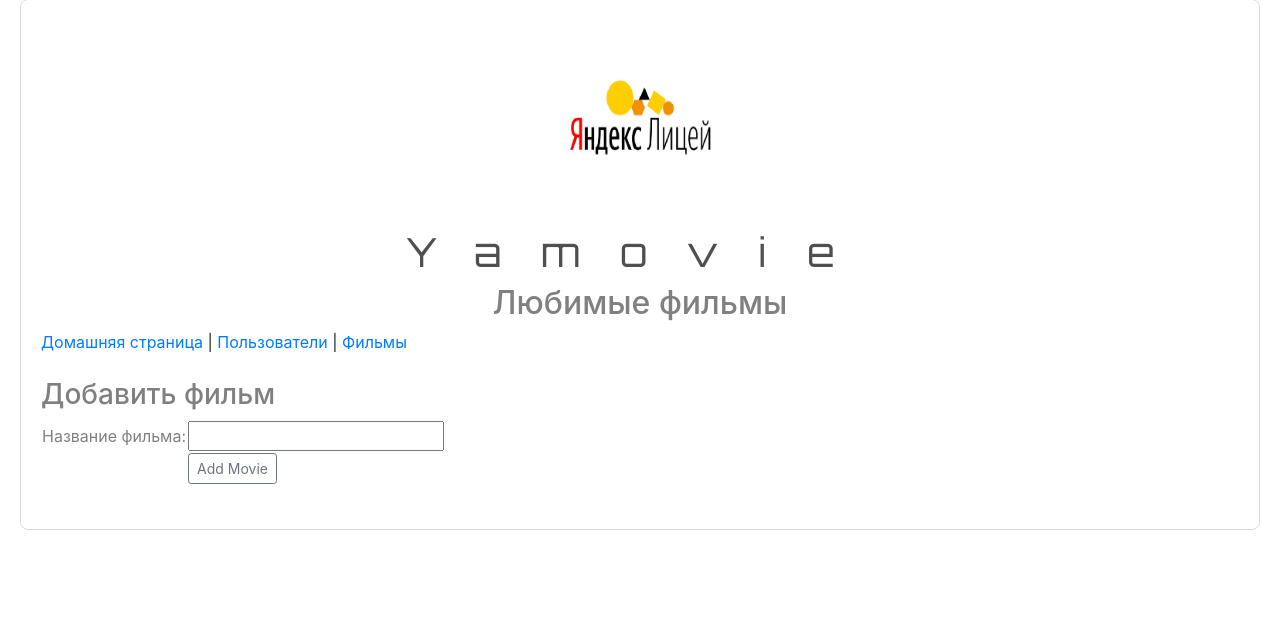
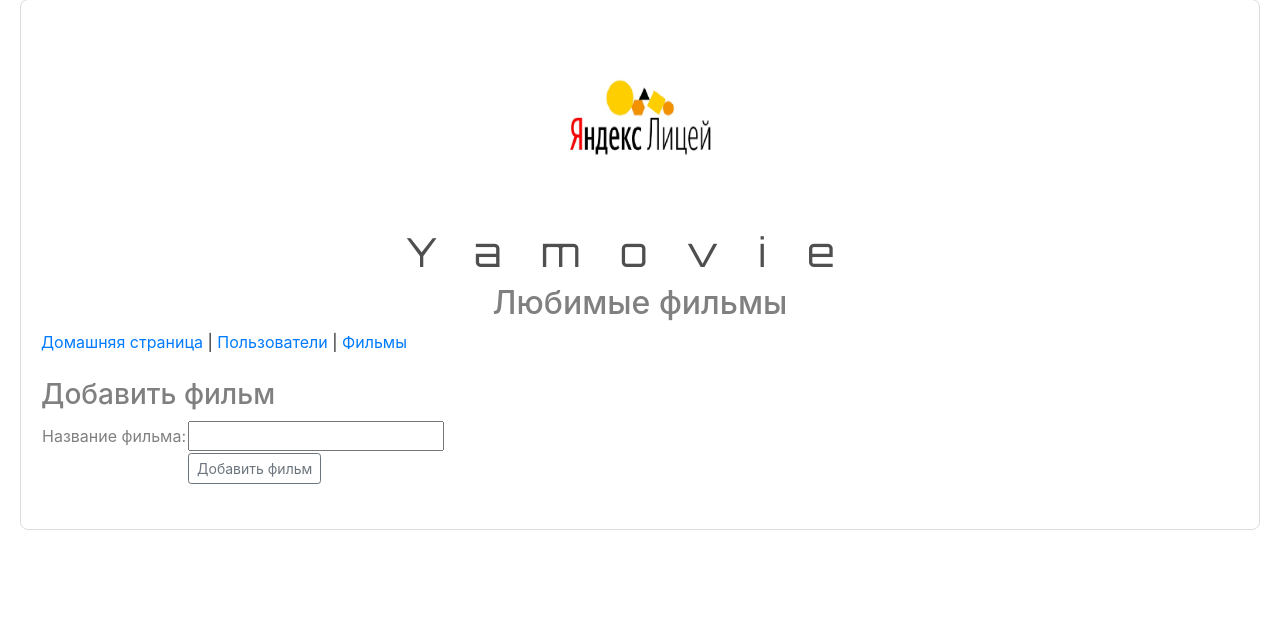
Before and after one commit to 1Novq1/Yamovie, a Flask app: template yamovie/yamovie/templates/add_movie.html in a window 1280 px wide. Shown: the part 21-664 px from the top of the page. Run offline with Flask 3, Linux system fonts and the light colour scheme; the template is opened without the code that fills it: values that come from a table or form of the project are taken from there, others are empty; data comes from the database, SQL or seed files in the repository; some libraries are stand-ins or nearby versions.

Commit message:
Update add_movie.html

```diff
--- a/yamovie/yamovie/templates/add_movie.html
+++ b/yamovie/yamovie/templates/add_movie.html
@@ -33,7 +33,7 @@
                     </tr>
                     <tr>
                         <td></td>
-                        <td><input type="submit" name="submit_button" value="Add Movie"
+                        <td><input type="submit" name="submit_button" value="Добавить фильм"
                                    class="btn btn-outline-secondary btn-sm"></td>
                     </tr>
                 </table>
```
